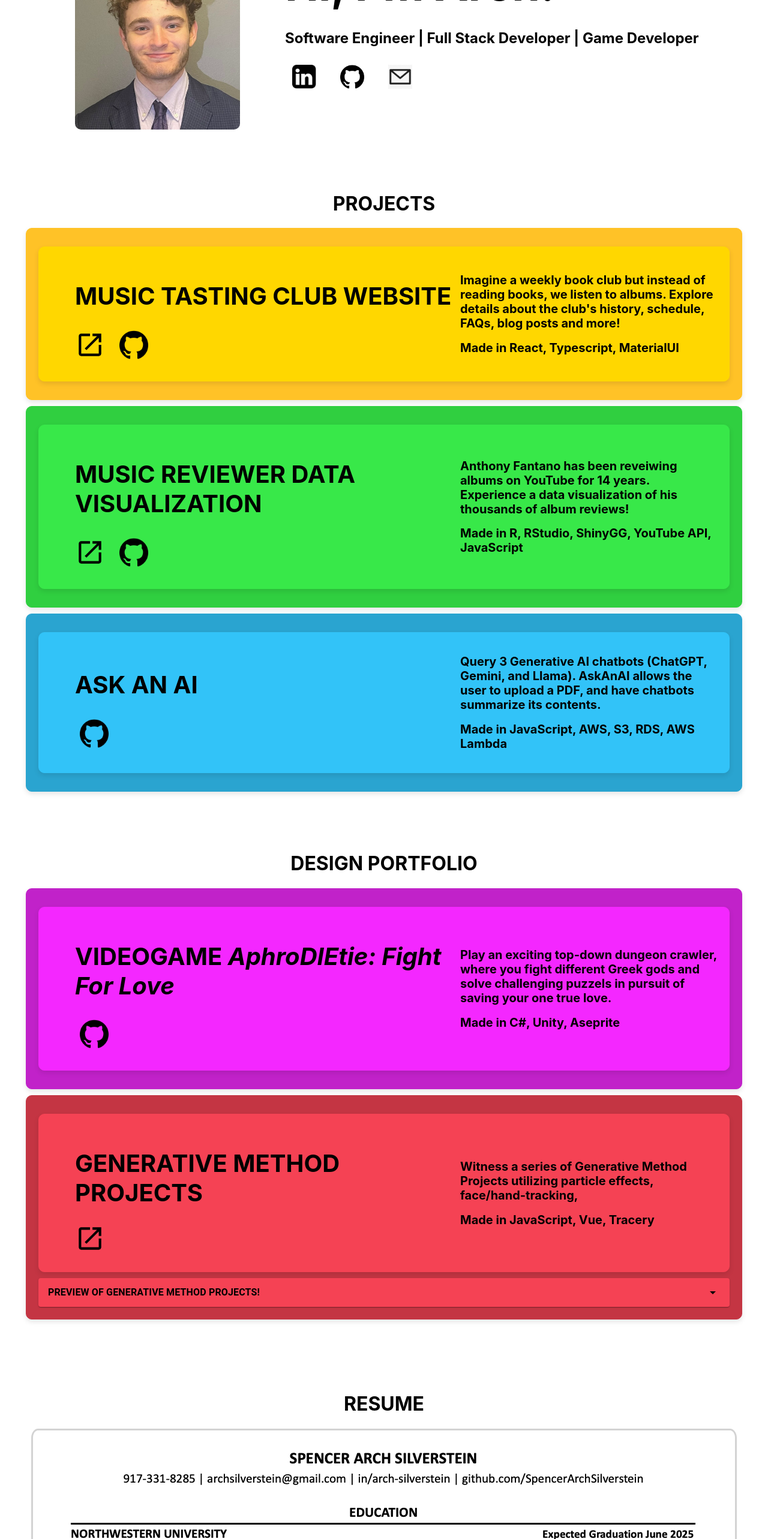
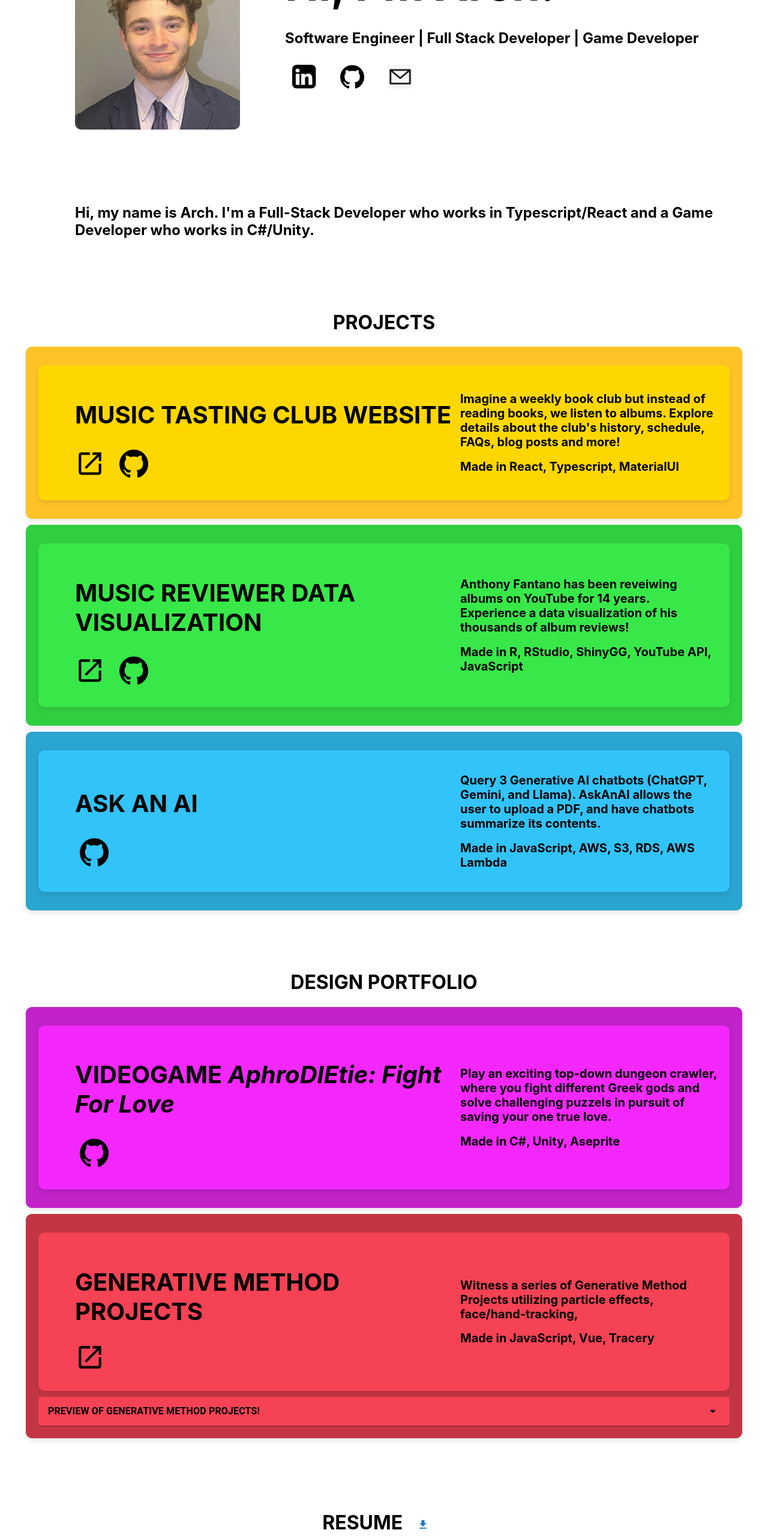
Before and after one commit to SpencerArchSilverstein/SpencerArchSilverstein.github.io, a React (Create React App) app: page / in a window 1280 px wide. Shown: the part 234-2800 px from the top of the page at 60% size. Built offline with nearby package versions, Linux system fonts and the light colour scheme.

Commit message:
trying to add download button to resume

```diff
--- a/src/App.tsx
+++ b/src/App.tsx
@@ -4,6 +4,7 @@ import profilePic from "./img/profilepic.png";
 import linkedInImg from "./img/linkedin_img.png";
 import githubImg from "./img/github.png";
 import mailImg from "./img/mailImg.png";
+import DownloadButton from "./DownloadButton";
 import {
   Button,
   Grid,
@@ -90,11 +91,12 @@ function App() {
             </Grid>
           </Grid>
         </div>
-        {/* <h1>About</h1>
-        <p>
+      </div>
+      <div className="intro-cont">
+        <h2>
           Hi, my name is Arch. I'm a Full-Stack Developer who works in
           Typescript/React and a Game Developer who works in C#/Unity.
-        </p> */}
+        </h2>
       </div>
       <Dialog
         open={copied}
@@ -168,7 +170,9 @@ function App() {
 
       <div className="resume">
         <div className="resume-text-cont">
-          <h1>RESUME</h1>
+          <h1>
+            RESUME <DownloadButton />
+          </h1>
         </div>
         <img src={Resume} alt="Resume"></img>
       </div>
--- /dev/null
+++ b/src/DownloadButton.tsx
@@ -0,0 +1,13 @@
+import React from "react";
+import Button from "@mui/material/Button";
+import DownloadIcon from "@mui/icons-material/Download";
+function DownloadButton() {
+  return (
+    <Button
+      href="./archsilverstein/src/SpencerArchSilversteinResume.pdf"
+      download="SpencerArchSilverstein.pdf"
+      startIcon={<DownloadIcon />}
+    ></Button>
+  );
+}
+export default DownloadButton;
```
Also changed, not shown: 1 other file (tests, documents, lock files or other folders).
